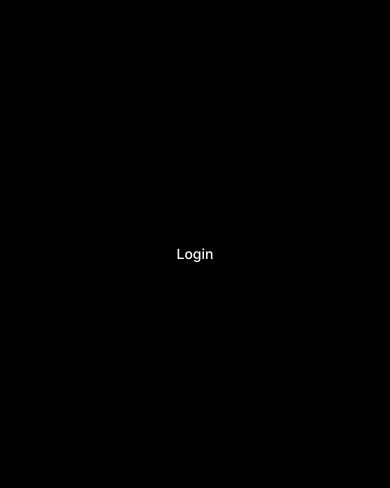
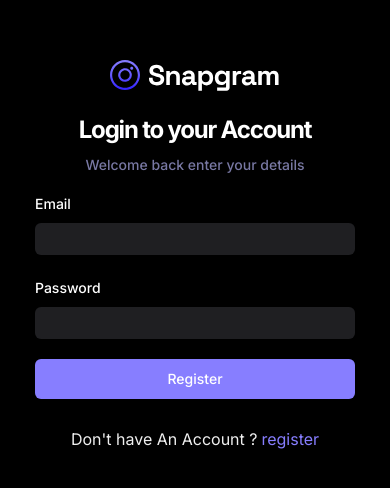
Before and after one commit to Bechirmahamat/bech-snap, a React (Vite) app: page /login in a window 390 px wide. Shown: the part 168-656 px from the top of the page. Built offline with nearby package versions, Linux system fonts and the light colour scheme; no server answers.

Commit message:
login and register bugs fixed! :(

```diff
--- a/src/_auth/forms/LoginForm.tsx
+++ b/src/_auth/forms/LoginForm.tsx
@@ -1,10 +1,133 @@
+import { zodResolver } from '@hookform/resolvers/zod'
 import { Button } from '@/components/ui/button'
+import { useForm } from 'react-hook-form'
+import { z } from 'zod'
+import {
+    Form,
+    FormControl,
+    FormField,
+    FormItem,
+    FormLabel,
+    FormMessage,
+} from '@/components/ui/form'
+import { Input } from '@/components/ui/input'
+import { LoginValidation } from '@/lib/validation'
+import Loader from '@/components/ui/shared/loader'
+import { Link, useNavigate } from 'react-router-dom'
+// import { createUserAccount } from '@/lib/appwrite/api'
+import { useSignInAccountMutation } from '@/lib/react-query/queriesAndMutation'
+import { useToast } from '@/components/ui/use-toast'
+import { useUserContext } from '@/context/AuthContext'
 
-const LoginForm = () => {
+const loginForm = () => {
+    const navigate = useNavigate()
+    const { toast } = useToast()
+    const { checkAuthUser, isLoading: isUserLoading } = useUserContext()
+
+    const { mutateAsync: signInAccount, isPending } = useSignInAccountMutation()
+
+    const form = useForm<z.infer<typeof LoginValidation>>({
+        resolver: zodResolver(LoginValidation),
+        defaultValues: {
+            email: '',
+            password: '',
+        },
+    })
+
+    // 2. Define a submit handler.
+    async function onSubmit(values: z.infer<typeof LoginValidation>) {
+        try {
+            const session = await signInAccount({
+                email: values.email,
+                password: values.password,
+            })
+            if (!session) {
+                toast({ title: "Credential don't match. try again" })
+                navigate('/login')
+                return
+            }
+            const isLoggedIn = await checkAuthUser()
+            if (isLoggedIn) {
+                form.reset()
+                navigate('/')
+            } else {
+                return toast({ title: 'login failed please try again later' })
+            }
+        } catch (error) {
+            console.log(error)
+        }
+    }
     return (
-        <div>
-            <Button>Login</Button>
-        </div>
+        <Form {...form}>
+            <div className='w-80 sm:w-420 flex flex-center flex-col '>
+                <img src='assets/images/logo.svg' alt='logo' />
+                <h2 className='h3-bold md:h2-bold pt-5 sm:pt-12'>
+                    Login to your Account
+                </h2>
+                <p className='text-light-3 small-medium md:base-regular mt-2'>
+                    Welcome back enter your details
+                </p>
+
+                <form
+                    onSubmit={form.handleSubmit(onSubmit)}
+                    className='flex flex-col gap-5 w-full mt-4'
+                >
+                    <FormField
+                        control={form.control}
+                        name='email'
+                        render={({ field }) => (
+                            <FormItem>
+                                <FormLabel>Email</FormLabel>
+                                <FormControl>
+                                    <Input
+                                        type='email'
+                                        className='shad-input'
+                                        {...field}
+                                    />
+                                </FormControl>
+                                <FormMessage className='text-red' />
+                            </FormItem>
+                        )}
+                    />
+                    <FormField
+                        control={form.control}
+                        name='password'
+                        render={({ field }) => (
+                            <FormItem>
+                                <FormLabel>Password</FormLabel>
+                                <FormControl>
+                                    <Input
+                                        type='password'
+                                        className='shad-input'
+                                        {...field}
+                                    />
+                                </FormControl>
+                                <FormMessage className='text-red w-full truncate' />
+                            </FormItem>
+                        )}
+                    />
+                    <Button type='submit' className='shad-button_primary'>
+                        {isUserLoading ? (
+                            <div className='flex flex-center gap-2'>
+                                <Loader />
+                                loading...
+                            </div>
+                        ) : (
+                            <span>Register</span>
+                        )}
+                    </Button>
+                    <p className='text-small-regular text-center mt-2 text-light-2'>
+                        Don't have An Account ?
+                        <Link
+                            to={'/register'}
+                            className='text-primary-500 text-small-semibold ml-1'
+                        >
+                            register
+                        </Link>
+                    </p>
+                </form>
+            </div>
+        </Form>
     )
 }
-export default LoginForm
+export default loginForm
--- a/src/_auth/forms/RegisterForm.tsx
+++ b/src/_auth/forms/RegisterForm.tsx
@@ -43,6 +43,7 @@
 
     // 2. Define a submit handler.
     async function onSubmit(values: z.infer<typeof RegisterValidation>) {
+        try {
             const newUser = await createUserAccount(values)
             if (!newUser) {
                 toast({
@@ -51,19 +52,26 @@
                 })
                 return
             }
+            // console.log(newUser)
+
             const session = await signInAccount({
                 email: values.email,
                 password: values.password,
             })
             if (!session) {
-            return toast({ title: 'sign in failed please try again later' })
+                toast({ title: 'sign in went wrong' })
+                navigate('/register')
+                return
             }
             const isLoggedIn = await checkAuthUser()
             if (isLoggedIn) {
                 form.reset()
                 navigate('/')
             } else {
-            return toast({ title: 'sign in failed please try again later' })
+                return toast({ title: 'login failed please try again later' })
+            }
+        } catch (error) {
+            console.log(error)
         }
     }
     return (
--- a/src/context/AuthContext.tsx
+++ b/src/context/AuthContext.tsx
@@ -1,5 +1,5 @@
 import { getCurrentUser } from '@/lib/appwrite/api'
-import { IContextType, INewPost, IUser } from '@/types'
+import { IContextType, IUser } from '@/types'
 import { createContext, useContext, useEffect, useState } from 'react'
 import { useNavigate } from 'react-router-dom'
 
@@ -31,6 +31,7 @@
     const checkAuthUser = async () => {
         try {
             const currentAccount = await getCurrentUser()
+
             if (currentAccount) {
                 setUser({
                     id: currentAccount.$id,
@@ -52,10 +53,13 @@
         }
     }
     useEffect(() => {
-        // localStorage.getItem('cookieFallBack') === null
-        if (localStorage.getItem('cookieFallBack') === '[]') {
-            navigate('/register')
+        if (
+            localStorage.getItem('cookieFallBack') === '[]' ||
+            localStorage.getItem('cookieFallBack') === null
+        ) {
+            navigate('/login')
         }
+
         checkAuthUser()
     }, [])
     const values = {
--- a/src/lib/appwrite/api.ts
+++ b/src/lib/appwrite/api.ts
@@ -10,6 +10,7 @@
             user.password,
             user.name
         )
+
         if (!newAccount) throw Error
         const avatarUrl = avatars.getInitials(user.name)
 
@@ -20,6 +21,7 @@
             username: user.username,
             imageUrl: avatarUrl,
         })
+
         return newUser
     } catch (error) {
         console.log(error)
@@ -27,22 +29,27 @@
     }
 }
 
-export async function saveUserToDB(user: {
+export const saveUserToDB = async (user: {
     accountId: string
     email: string
     name: string
     imageUrl: URL
     username?: string
-}) {
+}) => {
     try {
-        const newUser = await databases.createDocument(
-            appwriteConfig.databaseId,
-            appwriteConfig.userCollectionId,
-            ID.unique(),
+        //
+        console.log('here')
+        const databaseId = appwriteConfig.databaseId
+        const collectionId = appwriteConfig.userCollectionId
+        const documentId = ID.unique()
+        const newUsers = await databases.createDocument(
+            databaseId,
+            collectionId,
+            documentId,
             user
         )
 
-        return newUser
+        return newUsers
     } catch (error) {
         console.log(error)
     }
@@ -50,11 +57,22 @@
 
 export async function signInAccount(user: { email: string; password: string }) {
     try {
-        const session = await account.createEmailSession(
-            user.email,
-            user.password
-        )
+        const email = user.email
+        const password = user.password
+
+        const session = await account.createEmailSession(email, password)
+
         return session
+    } catch (error) {
+        console.log(error)
+    }
+}
+export async function getAccount() {
+    try {
+        console.log('get ')
+        const currentAccount = await account.get()
+
+        return currentAccount
     } catch (error) {
         console.log(error)
     }
@@ -62,18 +80,21 @@
 
 export const getCurrentUser = async () => {
     try {
-        const currentAccount = await account.get()
+        const databaseId = appwriteConfig.databaseId
+        const collectionId = appwriteConfig.userCollectionId
 
-        if (!currentAccount) throw Error
+        const account = await getAccount()
+
+        if (!account) throw Error
         const currentUser = await databases.listDocuments(
-            appwriteConfig.databaseId,
-            appwriteConfig.userCollectionId,
-            [Query.equal('accountId', currentAccount.$id)]
+            databaseId,
+            collectionId,
+            [Query.equal('accountId', account.$id)]
         )
         if (!currentUser) throw Error
+
         return currentUser.documents[0]
     } catch (error) {
         console.log(error)
-        return null
     }
 }
--- a/src/lib/appwrite/config.ts
+++ b/src/lib/appwrite/config.ts
@@ -2,20 +2,23 @@
 
 export const appwriteConfig = {
     url: import.meta.env.VITE_APPWRITE_URL,
-    projectId: import.meta.env.VITE_APPWRITE_ID,
+    projectId: import.meta.env.VITE_APPWRITE_PROJECT_ID,
     databaseId: import.meta.env.VITE_APPWRITE_DATABASE_ID,
     storageId: import.meta.env.VITE_APPWRITE_STORAGE,
     userCollectionId: import.meta.env.VITE_APPWRITE_USERS_COLLECTION_ID,
     postCollectionId: import.meta.env.VITE_APPWRITE_POSTS_COLLECTION_ID,
     saveCollectionId: import.meta.env.VITE_APPWRITE_SAVES_COLLECTION_ID,
+    apiKey: import.meta.env.VITE_APPWRITE_API_KEY,
 }
 
 export const client = new Client()
 
+client.setProject(appwriteConfig.projectId)
 client.setEndpoint(appwriteConfig.url)
-client.setProject(appwriteConfig.projectId)
+// client.headers = { Key: appwriteConfig.apiKey }
 
 export const account = new Account(client)
+
 export const storage = new Storage(client)
 export const databases = new Databases(client)
 export const avatars = new Avatars(client)
--- a/src/lib/validation/index.ts
+++ b/src/lib/validation/index.ts
@@ -8,3 +8,9 @@
         message: 'Password must be at least 5 characters',
     }),
 })
+export const LoginValidation = z.object({
+    email: z.string().email(),
+    password: z.string().min(5, {
+        message: 'Password must be at least 8 characters',
+    }),
+})
```
Lines whose indentation alone changed are shown as unchanged.
